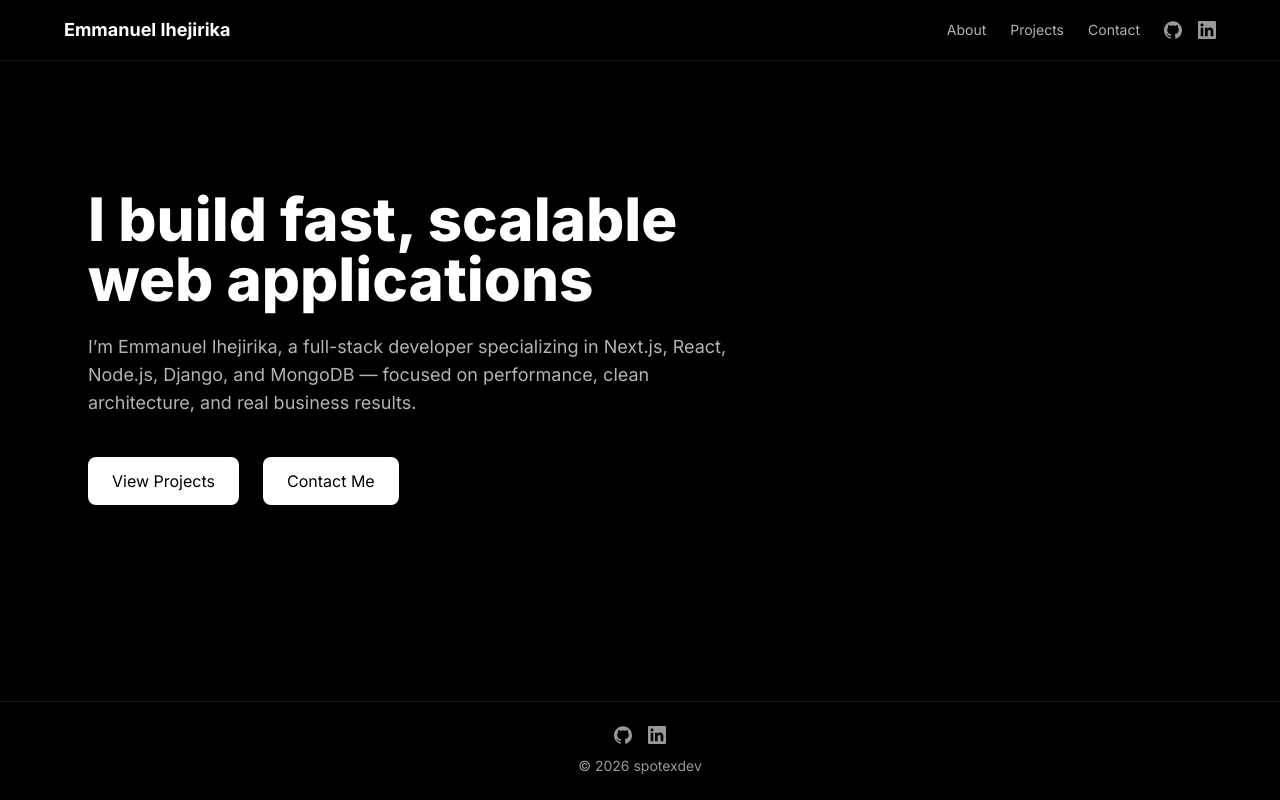
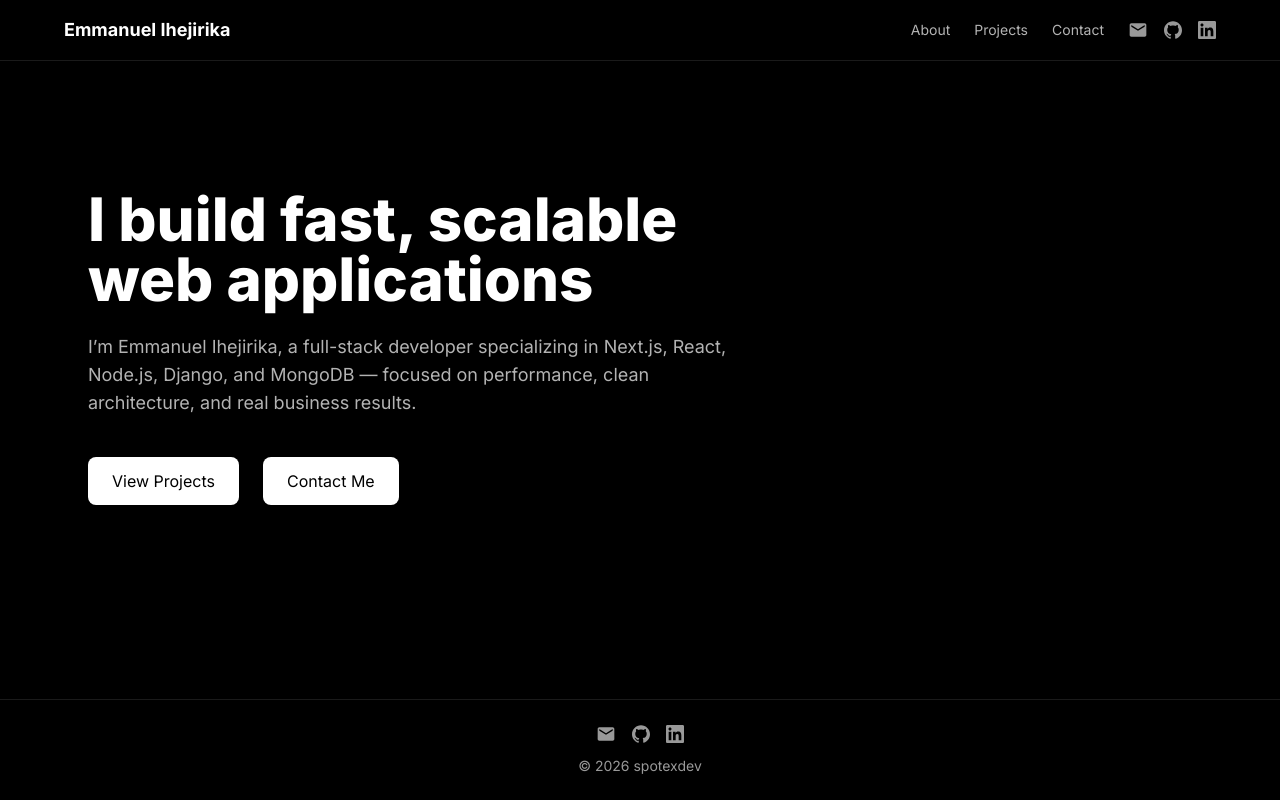
Before and after one commit to Spotlight99/spotexdev-portfolio, a Next.js app: page / in a window 1280 px wide. Built offline with nearby package versions, Linux system fonts and the light colour scheme.

Commit message:
feat: add email icon to Navbar and Footer

```diff
--- a/components/Footer.js
+++ b/components/Footer.js
@@ -1,9 +1,17 @@
 import { SiGithub, SiLinkedin } from "react-icons/si";
+import { MdEmail } from "react-icons/md";
 
 export default function Footer() {
   return (
     <footer className="border-t border-white/10 py-6 text-center text-sm text-white/60">
       <div className="flex items-center justify-center gap-4 mb-3">
+        <a
+          href="mailto:ihejirikaemmanuelchukwuemeka@gmail.com"
+          aria-label="Email"
+          className="hover:text-white transition-colors"
+        >
+          <MdEmail size={20} />
+        </a>
         <a
           href="https://github.com/Spotlight99"
           target="_blank"
--- a/components/Navbar.js
+++ b/components/Navbar.js
@@ -1,5 +1,6 @@
 import Link from "next/link";
 import { SiGithub, SiLinkedin } from "react-icons/si";
+import { MdEmail } from "react-icons/md";
 
 export default function Navbar() {
   return (
@@ -20,6 +21,13 @@ export default function Navbar() {
 
           {/* Social Icons */}
           <div className="flex items-center gap-4 text-white/60">
+            <a
+              href="mailto:ihejirikaemmanuelchukwuemeka@gmail.com"
+              aria-label="Email"
+              className="hover:text-white transition-colors"
+            >
+              <MdEmail size={20} />
+            </a>
             <a
               href="https://github.com/Spotlight99"
               target="_blank"
```
